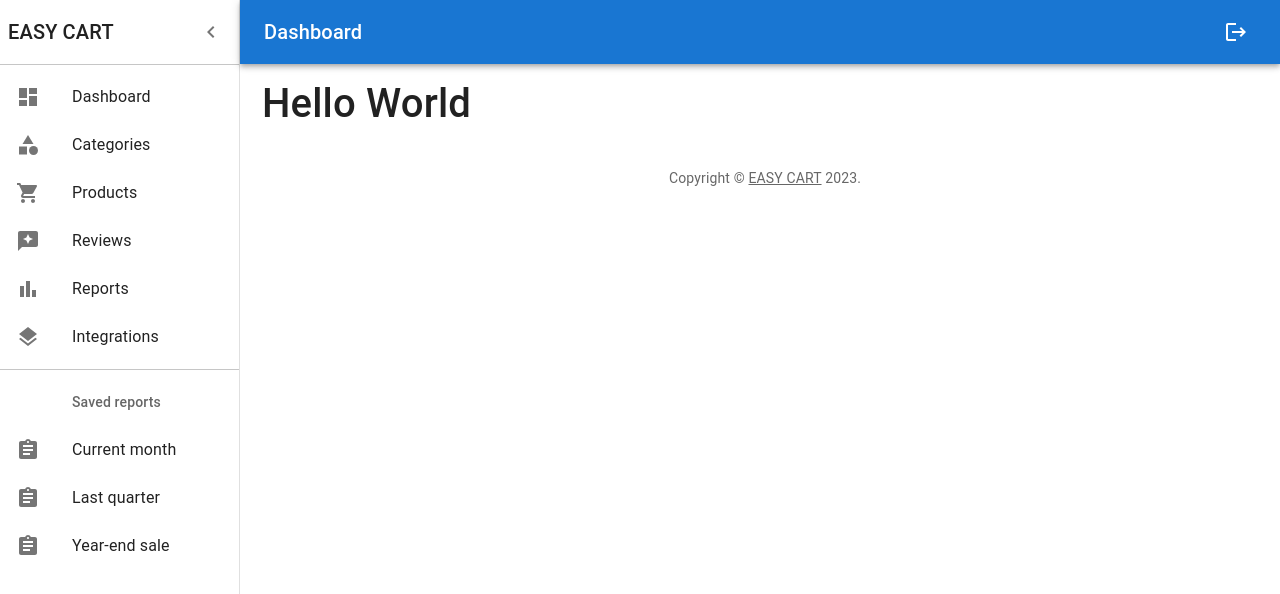
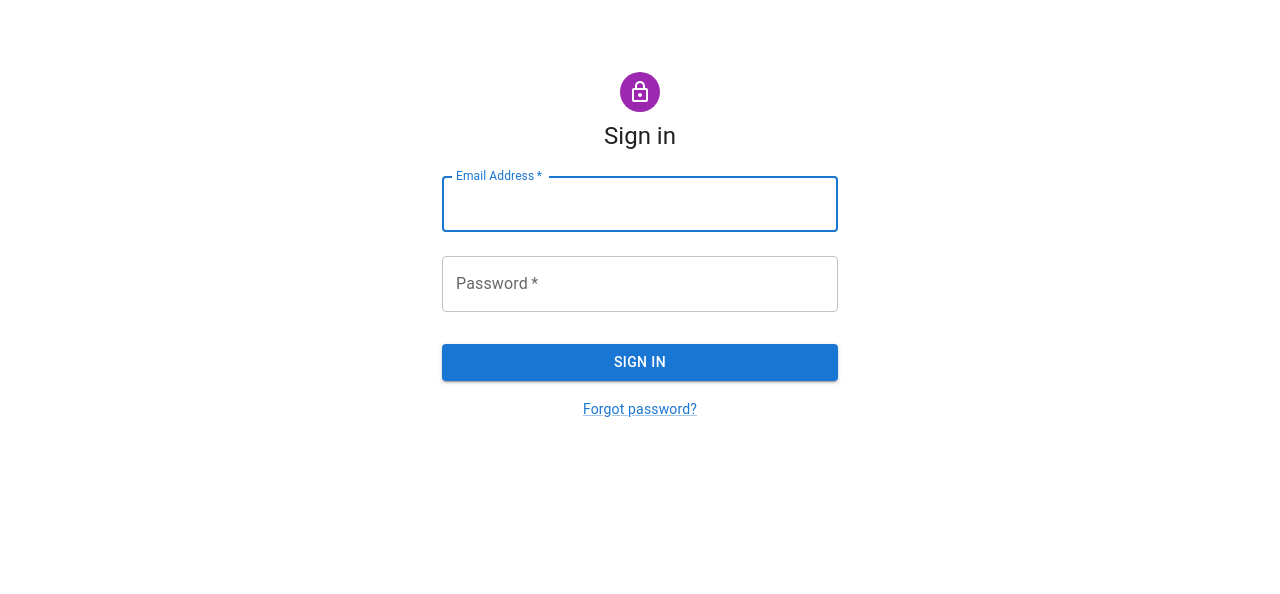
Before and after one commit to gowthamkanna/Easy-Cart, a React (Create React App) app: page /admin/login in a window 1280 px wide. Before the commit this address led to /admin/dashboard. Shown: the top 594 px of the page. Built offline with nearby package versions, Linux system fonts and the light colour scheme; sample sign-in values are in the browser's storage.

Commit message:
Admin Login issue fix 3

```diff
--- a/src/App.js
+++ b/src/App.js
@@ -32,7 +32,7 @@ function App() {
           <Route exact path="/register" element={ <LoggedInRoute><Register /></LoggedInRoute>} />
           {/* Admin Routes */}
           <Route path="admin">
-            <Route exact path="login" element={<LoggedInAdminRoute><AdminLogin /></LoggedInAdminRoute>} />
+            <Route exact path="login" element={<AdminLogin />} />
             <Route exact path="dashboard" element={
             <ProtectedRoute>
             <Dashboard/>
```
